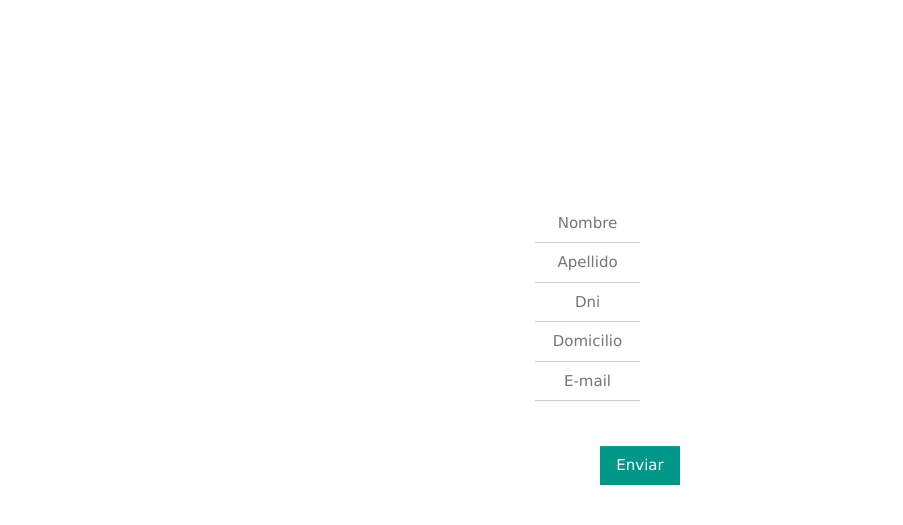
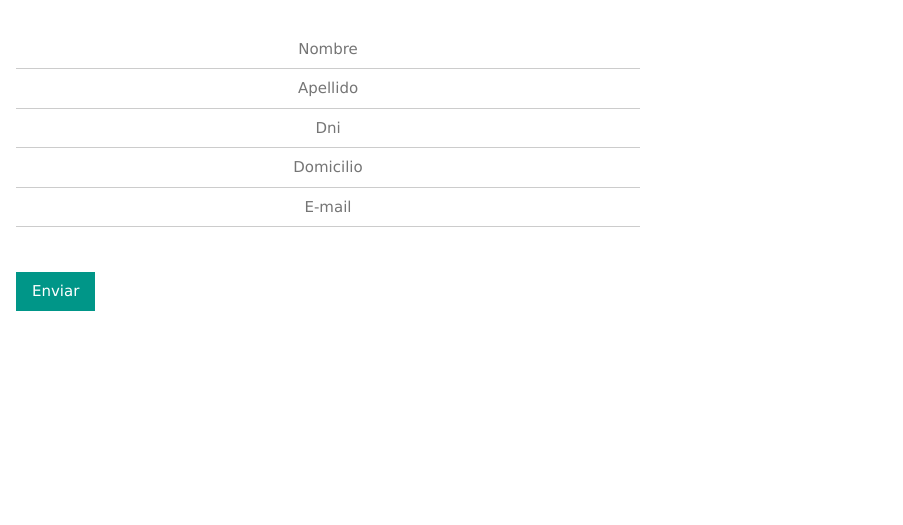
Before and after one commit to julieta96/validacion_formulario, a plain HTML site: page index.html in a window 1280 px wide. Shown: the part 67-592 px from the top of the page, without its empty margins (0-903 px from the left). Drawn offline with Linux system fonts and the light colour scheme.

Commit message:
se elimino las clases :  w3-display-middle y w3- center del form

```diff
--- a/index.html
+++ b/index.html
@@ -9,7 +9,7 @@
 </head>
 <body>
    <h1 class="w3-center">Formulario con validacion</h1>
-  <form class="w3-container w3-center w3-display-middle">
+  <form class="w3-container">
    <br>
    <div class="w3-row w3-center">
     <input class="w3-input w3-col s6 w3-center" type="text" placeholder="Nombre" id="nombre">
```
